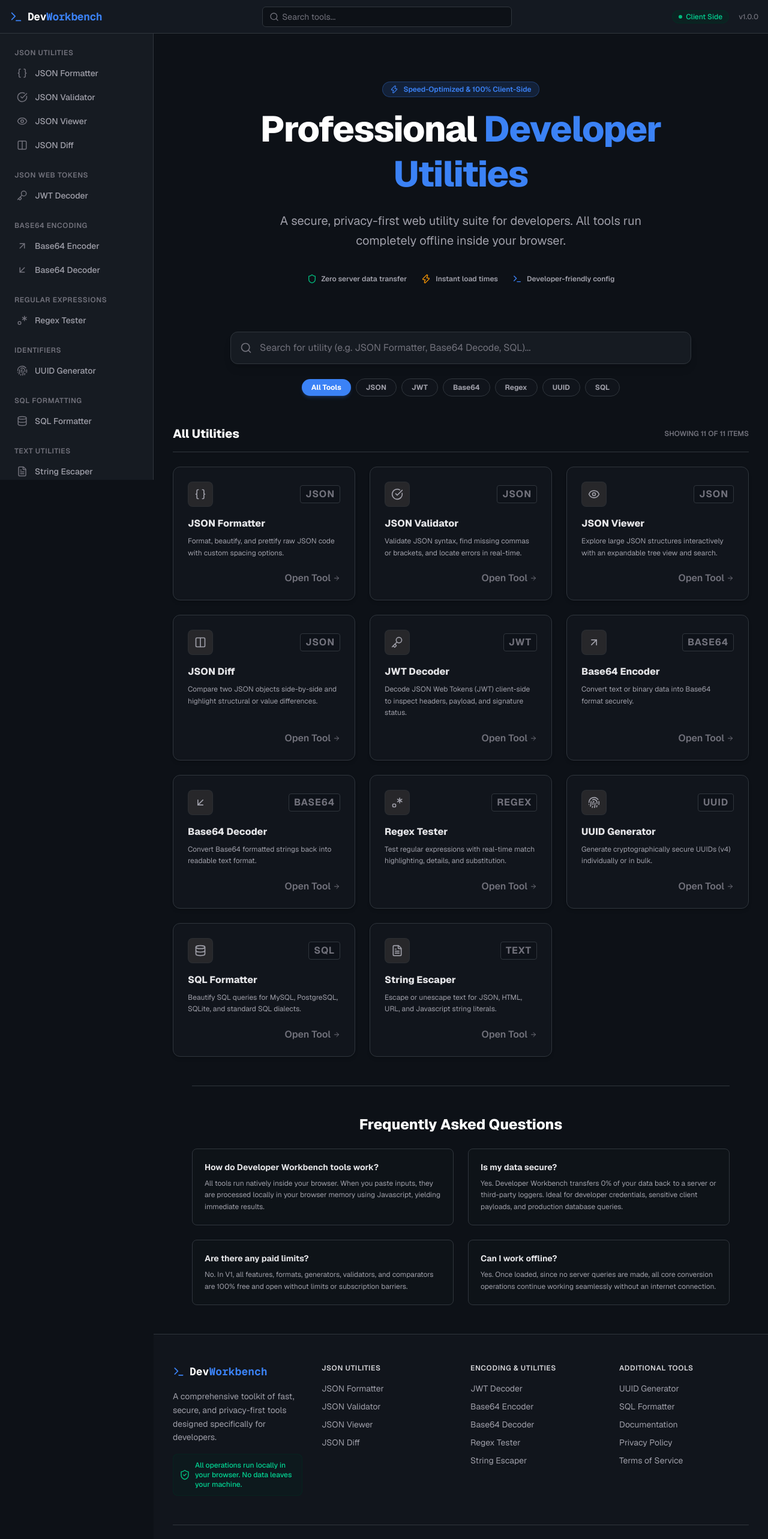
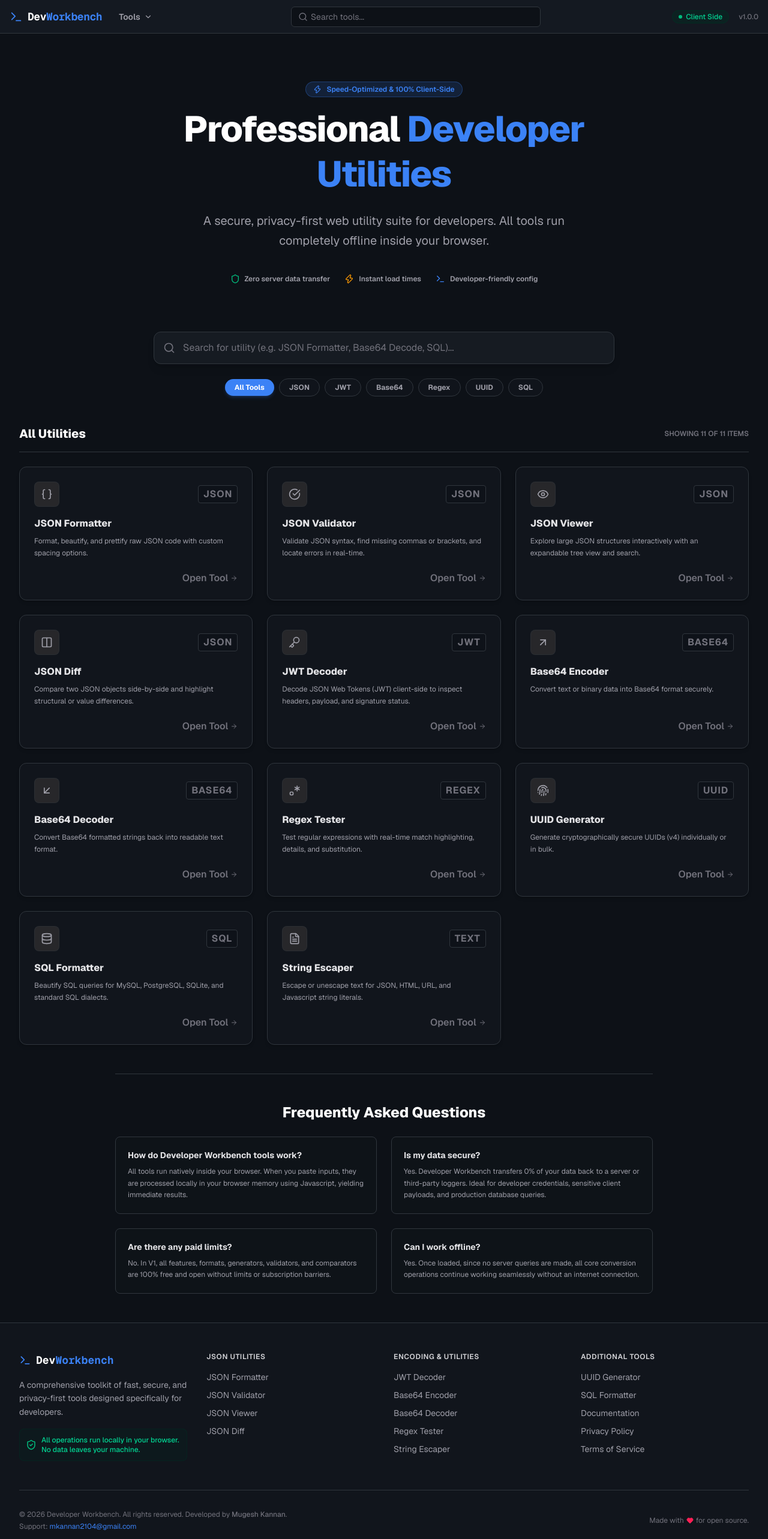
Before and after one commit to mkannan2104/devtools, a Next.js app: page / in a window 1280 px wide. Shown: the top 2566 px of the page at 60% size. Built offline with nearby package versions, Linux system fonts and the light colour scheme.

Commit message:
refactor: replace sidebar with mega menu navigation, update UI styling, and adjust editor font sizes

```diff
--- a/src/app/docs/page.tsx
+++ b/src/app/docs/page.tsx
@@ -142,7 +142,11 @@ export default function DocsPage() {
 
       <div className="pt-6 border-t border-border-custom text-xs text-zinc-500 text-center">
         <p>
-          Need support or want to suggest new converters? Return to the{" "}
+          Need support or want to suggest new converters? Contact us at{" "}
+          <a href="mailto:mkannan2104@gmail.com" className="text-brand-blue hover:underline">
+            mkannan2104@gmail.com
+          </a>{" "}
+          or return to the{" "}
           <Link href="/" className="text-brand-blue hover:underline">
             Home Page
           </Link>{" "}
--- a/src/app/globals.css
+++ b/src/app/globals.css
@@ -11,6 +11,19 @@
 
   --font-sans: var(--font-geist-sans), ui-sans-serif, system-ui, sans-serif;
   --font-mono: var(--font-geist-mono), ui-monospace, SFMono-Regular, Menlo, Monaco, Consolas, monospace;
+
+  --animate-fade-in: fade-in 0.18s cubic-bezier(0.16, 1, 0.3, 1);
+
+  @keyframes fade-in {
+    from {
+      opacity: 0;
+      transform: translateY(-8px);
+    }
+    to {
+      opacity: 1;
+      transform: translateY(0);
+    }
+  }
 }
 
 :root {
--- a/src/app/json/diff/JSONDiffClient.tsx
+++ b/src/app/json/diff/JSONDiffClient.tsx
@@ -359,7 +359,7 @@ export const JSONDiffClient: React.FC = () => {
                         options={{
                           renderSideBySide: true,
                           minimap: { enabled: false },
-                          fontSize: 16,
+                          fontSize: 15,
                           automaticLayout: false,
                           wordWrap: "on",
                           scrollBeyondLastLine: false,
@@ -405,7 +405,7 @@ export const JSONDiffClient: React.FC = () => {
                     options={{
                       renderSideBySide: true,
                       minimap: { enabled: false },
-                      fontSize: 16,
+                      fontSize: 15,
                       automaticLayout: false,
                       wordWrap: "on",
                       scrollBeyondLastLine: false,
--- a/src/components/editors/MonacoInput.tsx
+++ b/src/components/editors/MonacoInput.tsx
@@ -173,7 +173,7 @@ export const MonacoInput: React.FC<MonacoInputProps> = ({
             onChange={(e) => onChange(e.target.value)}
             placeholder={placeholder}
             className="w-full h-full p-4 bg-sidebar text-zinc-200 font-mono border-none outline-none resize-none focus:ring-0 focus:outline-none"
-            style={{ minHeight: "450px", fontSize: "16px" }}
+            style={{ minHeight: "450px", fontSize: "15px" }}
           />
         ) : (
           <Editor
@@ -203,7 +203,7 @@ export const MonacoInput: React.FC<MonacoInputProps> = ({
             }
             options={{
               minimap: { enabled: false },
-              fontSize: 16,
+              fontSize: 15,
               lineNumbers: "on",
               roundedSelection: false,
               scrollBeyondLastLine: false,
--- a/src/components/editors/MonacoOutput.tsx
+++ b/src/components/editors/MonacoOutput.tsx
@@ -134,7 +134,7 @@ export const MonacoOutput: React.FC<MonacoOutputProps> = ({
             readOnly
             placeholder="Output will appear here..."
             className="w-full h-full p-4 bg-sidebar text-zinc-350 font-mono border-none outline-none resize-none focus:ring-0 focus:outline-none"
-            style={{ minHeight: "450px", fontSize: "16px" }}
+            style={{ minHeight: "450px", fontSize: "15px" }}
           />
         ) : (
           <Editor
@@ -163,7 +163,7 @@ export const MonacoOutput: React.FC<MonacoOutputProps> = ({
             }
             options={{
               minimap: { enabled: false },
-              fontSize: 16,
+              fontSize: 15,
               lineNumbers: "on",
               roundedSelection: false,
               scrollBeyondLastLine: false,
--- a/src/components/layout/AppLayout.tsx
+++ b/src/components/layout/AppLayout.tsx
@@ -1,9 +1,8 @@
 "use client";
 
-import React, { useState } from "react";
+import React from "react";
 import { usePathname } from "next/navigation";
 import Navbar from "./Navbar";
-import Sidebar from "./Sidebar";
 import Footer from "./Footer";
 
 interface AppLayoutProps {
@@ -11,7 +10,6 @@ interface AppLayoutProps {
 }
 
 export const AppLayout: React.FC<AppLayoutProps> = ({ children }) => {
-  const [isSidebarOpen, setIsSidebarOpen] = useState(false);
   const pathname = usePathname();
   const is404 = pathname === "/404";
 
@@ -26,15 +24,12 @@ export const AppLayout: React.FC<AppLayoutProps> = ({ children }) => {
   return (
     <div className="min-h-screen flex flex-col bg-background text-foreground">
       {/* Top Navigation Bar */}
-      <Navbar onToggleSidebar={() => setIsSidebarOpen(!isSidebarOpen)} />
+      <Navbar />
 
       {/* Main Container */}
       <div className="flex flex-1 pt-14">
-        {/* Left Navigation Sidebar */}
-        <Sidebar isOpen={isSidebarOpen} onClose={() => setIsSidebarOpen(false)} />
-
-        {/* Content Area */}
-        <div className="flex-1 flex flex-col min-w-0 lg:pl-64">
+        {/* Content Area (Full Width since Sidebar is removed) */}
+        <div className="flex-1 flex flex-col min-w-0">
           <main className="flex-1 p-4 md:p-6 lg:p-8">
             <div className="mx-auto max-w-7xl w-full h-full">
               {children}
--- a/src/components/layout/Footer.tsx
+++ b/src/components/layout/Footer.tsx
@@ -91,9 +91,14 @@ export const Footer: React.FC = () => {
 
         {/* Bottom footer bar */}
         <div className="mt-12 pt-8 border-t border-border-custom flex flex-col sm:flex-row items-center justify-between gap-4 text-xs">
-          <p className="text-zinc-500">
-            &copy; 2026 Developer Workbench. All rights reserved. Built for developers, by developers.
-          </p>
+          <div className="space-y-1">
+            <p className="text-zinc-500">
+              &copy; 2026 Developer Workbench. All rights reserved. Developed by <span className="text-zinc-350 font-medium">Mugesh Kannan</span>.
+            </p>
+            <p className="text-zinc-500">
+              Support: <a href="mailto:mkannan2104@gmail.com" className="text-brand-blue hover:underline">mkannan2104@gmail.com</a>
+            </p>
+          </div>
           <p className="flex items-center gap-1 text-zinc-500">
             Made with <Heart size={12} className="text-rose-500 fill-rose-500 animate-pulse" /> for open source.
           </p>
--- a/src/components/layout/Navbar.tsx
+++ b/src/components/layout/Navbar.tsx
@@ -2,31 +2,61 @@
 
 import React, { useState, useEffect, useRef } from "react";
 import Link from "next/link";
-import { useRouter } from "next/navigation";
-import { TOOLS, Tool } from "@/constants/tools";
-import { Search, Menu, X, Terminal, ArrowRight, ShieldAlert } from "lucide-react";
+import { useRouter, usePathname } from "next/navigation";
+import { TOOLS, Tool, getCategorizedTools } from "@/constants/tools";
+import { Search, X, Terminal, ArrowRight, ChevronDown } from "lucide-react";
 import Icon from "./Icon";
 
-interface NavbarProps {
-  onToggleSidebar: () => void;
-}
-
-export const Navbar: React.FC<NavbarProps> = ({ onToggleSidebar }) => {
+export const Navbar: React.FC = () => {
   const router = useRouter();
+  const pathname = usePathname();
   const [searchQuery, setSearchQuery] = useState("");
   const [searchResults, setSearchResults] = useState<Tool[]>([]);
   const [isSearchFocused, setIsSearchFocused] = useState(false);
+  const [isMegaOpen, setIsMegaOpen] = useState(false);
+
   const searchRef = useRef<HTMLDivElement>(null);
+  const megaMenuRef = useRef<HTMLDivElement>(null);
+  const toolsButtonRef = useRef<HTMLButtonElement>(null);
 
-  // Handle click outside search results
+  const categorizedTools = getCategorizedTools();
+
+  // Close mega menu on page change
+  useEffect(() => {
+    setIsMegaOpen(false);
+  }, [pathname]);
+
+  // Handle click outside search or mega menu
   useEffect(() => {
     const handleClickOutside = (event: MouseEvent) => {
-      if (searchRef.current && !searchRef.current.contains(event.target as Node)) {
+      const target = event.target as Node;
+      if (searchRef.current && !searchRef.current.contains(target)) {
         setIsSearchFocused(false);
+      }
+      if (
+        isMegaOpen &&
+        megaMenuRef.current &&
+        !megaMenuRef.current.contains(target) &&
+        toolsButtonRef.current &&
+        !toolsButtonRef.current.contains(target)
+      ) {
+        setIsMegaOpen(false);
       }
     };
     document.addEventListener("mousedown", handleClickOutside);
     return () => document.removeEventListener("mousedown", handleClickOutside);
+  }, [isMegaOpen]);
+
+  // Handle escape key to close menus
+  useEffect(() => {
+    const handleKeyDown = (event: KeyboardEvent) => {
+      if (event.key === "Escape") {
+        setIsMegaOpen(false);
+        setIsSearchFocused(false);
+      }
+    };
+    document.addEventListener("keydown", handleKeyDown);
+    return () => document.removeEventListener("keydown", handleKeyDown);
   }, []);
 
   // Update search results
@@ -52,21 +82,29 @@ export const Navbar: React.FC<NavbarProps> = ({ onToggleSidebar }) => {
   };
 
   return (
+    <>
       <nav className="fixed top-0 left-0 right-0 z-50 flex h-14 items-center justify-between border-b border-border-custom bg-sidebar/95 px-4 backdrop-blur-md">
-      {/* Brand Logo */}
-      <div className="flex items-center gap-3">
-        <button
-          onClick={onToggleSidebar}
-          className="rounded-md p-1.5 text-zinc-400 hover:bg-zinc-800 hover:text-white lg:hidden"
-          aria-label="Toggle Sidebar"
-        >
-          <Menu size={20} />
-        </button>
+        {/* Brand Logo & Tools Dropdown */}
+        <div className="flex items-center gap-4">
           <Link href="/" className="flex items-center gap-2 font-mono text-lg font-bold tracking-tight text-white hover:opacity-90">
             <Terminal className="text-brand-blue shrink-0" size={22} />
             <span className="hidden sm:inline">Dev<span className="text-brand-blue">Workbench</span></span>
             <span className="inline sm:hidden text-xs text-zinc-400 font-semibold uppercase tracking-wider">DevWork</span>
           </Link>
+
+          {/* Tools Menu Button */}
+          <button
+            ref={toolsButtonRef}
+            onClick={() => setIsMegaOpen(!isMegaOpen)}
+            className={`flex items-center gap-1.5 px-3 py-1.5 text-xs sm:text-sm font-semibold rounded-md transition-colors ${
+              isMegaOpen
+                ? "bg-zinc-800 text-white"
+                : "text-zinc-400 hover:text-white hover:bg-zinc-800/50"
+            }`}
+          >
+            <span>Tools</span>
+            <ChevronDown size={14} className={`transition-transform duration-200 ${isMegaOpen ? "rotate-180" : ""}`} />
+          </button>
         </div>
 
         {/* Global Tool Search */}
@@ -138,6 +176,66 @@ export const Navbar: React.FC<NavbarProps> = ({ onToggleSidebar }) => {
           <span className="text-zinc-500">v1.0.0</span>
         </div>
       </nav>
+
+      {/* Mega Dropdown Overlay Backdrop */}
+      {isMegaOpen && (
+        <div
+          className="fixed inset-0 top-14 bg-black/60 backdrop-blur-sm z-40 animate-fade-in"
+          onClick={() => setIsMegaOpen(false)}
+        />
+      )}
+
+      {/* Mega Dropdown Menu Panel */}
+      {isMegaOpen && (
+        <div
+          ref={megaMenuRef}
+          className="fixed top-14 left-0 right-0 w-full bg-sidebar/95 border-b border-border-custom shadow-2xl z-50 overflow-y-auto max-h-[calc(100vh-3.5rem)] backdrop-blur-md transition-all animate-fade-in"
+        >
+          <div className="mx-auto max-w-7xl px-6 py-8 md:px-8">
+            <div className="grid grid-cols-1 sm:grid-cols-2 md:grid-cols-3 lg:grid-cols-4 gap-8">
+              {categorizedTools.map((category) => (
+                <div key={category.id} className="space-y-3">
+                  <h3 className="text-xs font-bold uppercase tracking-widest text-zinc-500 border-b border-border-custom/50 pb-2">
+                    {category.name}
+                  </h3>
+                  <ul className="space-y-1">
+                    {category.tools.map((tool) => {
+                      const isActive = pathname === tool.path;
+                      return (
+                        <li key={tool.id}>
+                          <Link
+                            href={tool.path}
+                            onClick={() => setIsMegaOpen(false)}
+                            className={`group flex items-center gap-3 rounded-lg p-1.5 transition-all ${
+                              isActive
+                                ? "bg-brand-blue/10 border-l-2 border-brand-blue pl-1"
+                                : "hover:bg-zinc-800/40"
+                            }`}
+                          >
+                            <div className={`rounded-md p-2 border shrink-0 transition-colors ${
+                              isActive
+                                ? "bg-brand-blue/20 text-brand-blue border-brand-blue/30"
+                                : "bg-zinc-800/80 text-zinc-400 border-border-custom/50 group-hover:text-brand-blue group-hover:bg-zinc-800"
+                            }`}>
+                              <Icon name={tool.iconName} size={16} />
+                            </div>
+                            <div className={`text-sm font-semibold transition-colors ${
+                              isActive ? "text-brand-blue" : "text-zinc-300 group-hover:text-white"
+                            }`}>
+                              {tool.title}
+                            </div>
+                          </Link>
+                        </li>
+                      );
+                    })}
+                  </ul>
+                </div>
+              ))}
+            </div>
+          </div>
+        </div>
+      )}
+    </>
   );
 };
 
```
Lines whose indentation alone changed are shown as unchanged.
